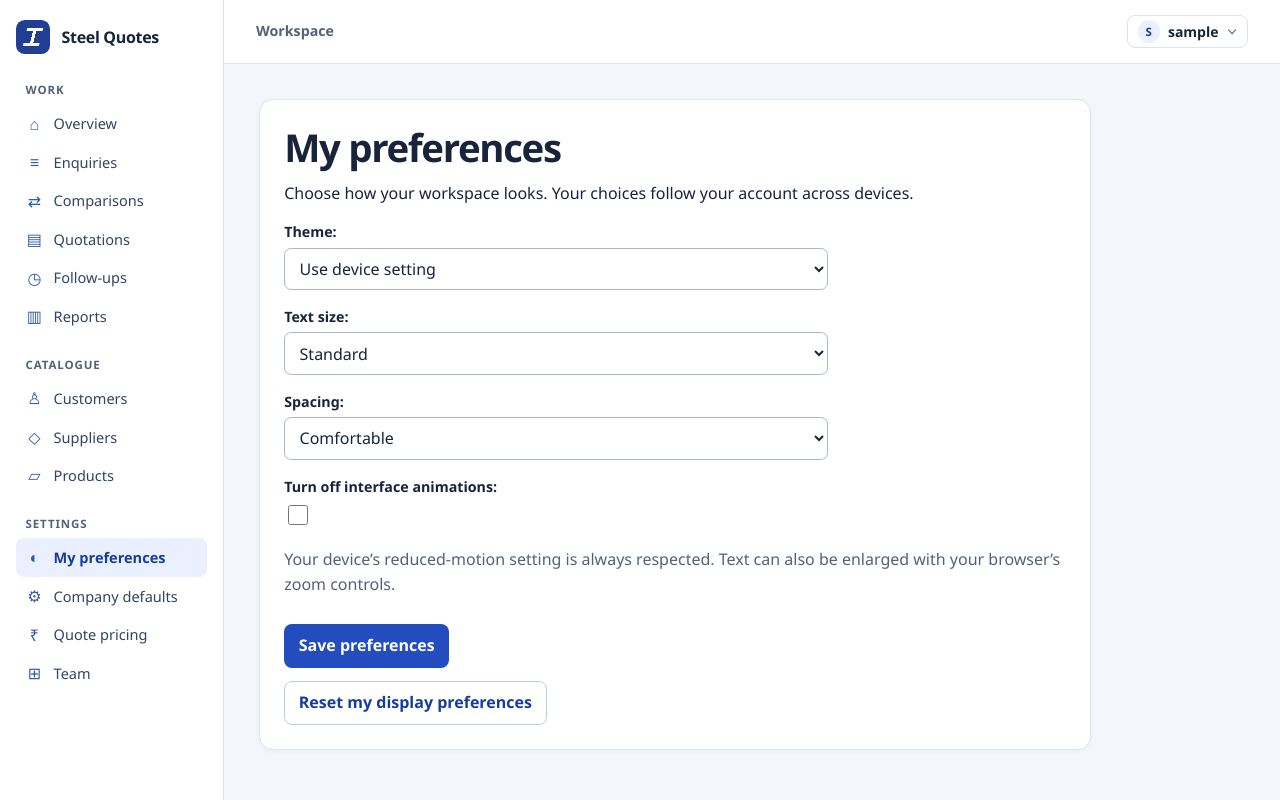
After one commit to rnvjn2126/b2bproject, a Django app: page /preferences/ in a window 1280 px wide. The commit adds this page. Run offline with Django 5.2, Linux system fonts and the light colour scheme; the visitor is signed in with stand-in values (Sample User, id 1).

Commit message:
Add personal display preferences and shared quotation defaults

```diff
--- /dev/null
+++ b/dashboard/context_processors.py
@@ -0,0 +1,13 @@
+from .accounts import business_account_for, can_manage_account
+from .models import UserPreferences
+
+
+def workspace_preferences(request):
+    if not request.user.is_authenticated:
+        return {}
+    account = business_account_for(request.user)
+    return {
+        "display_preferences": UserPreferences.objects.filter(user=request.user).first(),
+        "workspace_name": account.name if account else "Workspace",
+        "can_edit_company_defaults": can_manage_account(request.user, account),
+    }
--- a/dashboard/forms.py
+++ b/dashboard/forms.py
@@ -11,7 +11,7 @@ from decimal import Decimal, ROUND_HALF_UP
 
 from .models import (
     BusinessAccount, Customer, FollowUp, Product, Quote, QuotePricingSettings, RFQ, RFQLine,
-    Supplier, SupplierOffer, TeamInvitation, TeamMembership,
+    Supplier, SupplierOffer, TeamInvitation, TeamMembership, UserPreferences, QuotationDefaults,
 )
 
 
@@ -20,6 +20,19 @@ class StyledModelForm(forms.ModelForm):
         super().__init__(*args, **kwargs)
         for field in self.fields.values():
             field.widget.attrs["class"] = "field"
+
+
+class UserPreferencesForm(StyledModelForm):
+    class Meta:
+        model = UserPreferences
+        fields = ["theme", "text_size", "spacing", "reduce_motion"]
+
+
+class QuotationDefaultsForm(StyledModelForm):
+    class Meta:
+        model = QuotationDefaults
+        fields = ["validity_days", "payment_terms", "delivery_terms"]
+        widgets = {"payment_terms": forms.Textarea(attrs={"rows": 3}), "delivery_terms": forms.Textarea(attrs={"rows": 3})}
 
 
 class BusinessAccountForm(StyledModelForm):
@@ -283,9 +296,10 @@ class QuoteCreateForm(forms.Form):
     payment_terms = forms.CharField(required=False, label="Payment terms", widget=forms.Textarea(attrs={"rows": 2}))
     delivery_terms = forms.CharField(required=False, label="Delivery terms", widget=forms.Textarea(attrs={"rows": 2}))
 
-    def __init__(self, *args, owner, lines, pricing_settings, **kwargs):
+    def __init__(self, *args, owner, lines, pricing_settings, validity_days=7, **kwargs):
         super().__init__(*args, **kwargs)
         self.owner = owner
+        self.validity_days = validity_days
         self.lines = list(lines)
         self.pricing_settings = pricing_settings
         self.pricing_rows = []
@@ -328,7 +342,7 @@ class QuoteCreateForm(forms.Form):
     def clean(self):
         cleaned = super().clean()
         issue_date = cleaned.get("issue_date") or timezone.localdate()
-        valid_until = cleaned.get("valid_until") or issue_date + timedelta(days=7)
+        valid_until = cleaned.get("valid_until") or issue_date + timedelta(days=self.validity_days)
         cleaned["issue_date"] = issue_date
         cleaned["valid_until"] = valid_until
         cleaned["tax_rate_percent"] = cleaned.get("tax_rate_percent") or Decimal("0.00")
--- a/dashboard/static/dashboard/steel-quotes.css
+++ b/dashboard/static/dashboard/steel-quotes.css
@@ -264,3 +270,20 @@ form[aria-busy="true"] button[type=submit] { cursor: progress; opacity: .75; }
     to { transform: translate(-50%, -50%) scale(3); opacity: 0; }
   }
 }
+
+:root[data-text-size="large"] { font-size: 18px; }
+:root[data-text-size="larger"] { font-size: 20px; }
+:root[data-spacing="compact"] .card { padding: 1rem; }
+:root[data-spacing="compact"] :is(th, td, .row) { padding-block: .45rem; }
+:root[data-reduce-motion="true"] *, :root[data-reduce-motion="true"] *::after { animation: none !important; transition: none !important; }
+.settings-card { max-width: 52rem; }
+.preference-field { margin-block: 1rem; }
+.preference-field input[type="checkbox"] { width: 1.25rem; height: 1.25rem; }
+.workspace-label { overflow-wrap: anywhere; min-width: 0; }
+
+@media (max-width: 640px) {
+  .topbar { flex-wrap: wrap; }
+  .account-name { display: none; }
+  .topbar-start { min-width: 0; flex-wrap: wrap; }
+  .mobile-brand .brand { white-space: normal; }
+}
--- a/dashboard/urls.py
+++ b/dashboard/urls.py
@@ -5,6 +5,8 @@ from . import views
 app_name = "dashboard"
 urlpatterns = [
     path("", views.home, name="home"),
+    path("preferences/", views.preferences, name="preferences"),
+    path("company-defaults/", views.company_defaults, name="company_defaults"),
     path("team/", views.team_list, name="team_list"),
     path("team/activity/", views.activity_log, name="activity_log"),
     path("reports/", views.reports, name="reports"),
--- a/dashboard/views.py
+++ b/dashboard/views.py
@@ -20,7 +20,7 @@ from django.utils import timezone
 from django.views.decorators.http import require_http_methods, require_POST
 
 from .forms import (
-    BusinessAccountForm, CustomerForm, FollowUpForm, ProductCSVImportForm, ProductForm,
+    UserPreferencesForm, QuotationDefaultsForm, BusinessAccountForm, CustomerForm, FollowUpForm, ProductCSVImportForm, ProductForm,
     QuoteCreateForm, QuotePricingSettingsForm, QuoteStatusForm, RFQForm, RFQLineFormSet,
     RFQStatusForm, SupplierForm, SupplierOfferForm, TeamInvitationAcceptForm, TeamInvitationForm,
 )
@@ -29,7 +29,7 @@ from .accounts import (
 )
 from .models import (
     AuditEvent, BusinessAccount, Customer, FollowUp, Product, Quote, QuoteLine, QuotePricingSettings,
-    RFQ, RFQLine, Supplier, SupplierOffer, TeamInvitation, TeamMembership,
+    UserPreferences, QuotationDefaults, RFQ, RFQLine, Supplier, SupplierOffer, TeamInvitation, TeamMembership,
 )
 
 
@@ -37,6 +37,44 @@ def _safe_csv_cell(value):
     text = "" if value is None else str(value)
     # Spreadsheet programs may execute cells that begin with formula characters.
     return "'" + text if text.lstrip(" \t\r\n").startswith(("=", "+", "-", "@")) else text
+
+
+@login_required
+@require_http_methods(["GET", "POST"])
+def preferences(request):
+    # Resolve the identity from the session; never accept a posted user or account ID.
+    saved = UserPreferences.objects.filter(user=request.user).first()
+    form = UserPreferencesForm(instance=saved or UserPreferences(user=request.user))
+    if request.method == "POST":
+        if request.POST.get("action") == "reset":
+            UserPreferences.objects.filter(user=request.user).delete()
+            messages.success(request, "Your display preferences were reset.")
+            return redirect("dashboard:preferences")
+        form = UserPreferencesForm(request.POST, instance=saved or UserPreferences(user=request.user))
+        if form.is_valid():
+            UserPreferences.objects.update_or_create(user=request.user, defaults=form.cleaned_data)
+            messages.success(request, "Your display preferences were saved.")
+            return redirect("dashboard:preferences")
+    return render(request, "dashboard/preferences.html", {"form": form})
+
+
+@login_required
+@require_http_methods(["GET", "POST"])
+def company_defaults(request):
+    account = business_account_for(request.user, create=True)
+    if not can_manage_account(request.user, account):
+        raise PermissionDenied("Only the owner or a manager can change company defaults.")
+    saved = QuotationDefaults.objects.filter(account=account).first()
+    form = QuotationDefaultsForm(request.POST if request.method == "POST" else None,
+                                instance=saved or QuotationDefaults(account=account))
+    if request.method == "POST" and form.is_valid():
+        with transaction.atomic():
+            QuotationDefaults.objects.update_or_create(account=account, defaults=form.cleaned_data)
+            AuditEvent.objects.create(owner=account.owner, actor=request.user,
+                                      action=AuditEvent.Action.DEFAULTS_UPDATED, object_type="workspace", object_id=str(account.pk))
+        messages.success(request, "Company quotation defaults were saved.")
+        return redirect("dashboard:company_defaults")
+    return render(request, "dashboard/company_defaults.html", {"form": form, "account": account})
 
 
 @login_required
@@ -699,6 +737,7 @@ def _quote_create_page(request, rfq, source_quote=None):
         Q(product__isnull=True) | Q(product__owner=owner),
     ).select_related("product"))
     has_foreign_product_line = len(lines) != all_lines.count()
+    defaults = None
     if source_quote:
         pricing_settings = source_quote
         initial = {
@@ -711,10 +750,13 @@ def _quote_create_page(request, rfq, source_quote=None):
     else:
         pricing_settings, _ = QuotePricingSettings.objects.get_or_create(owner=owner)
         today = timezone.localdate()
+        defaults = QuotationDefaults.objects.filter(account__owner=owner).first()
         initial = {
             "issue_date": today,
-            "valid_until": today + timedelta(days=7),
+            "valid_until": today + timedelta(days=defaults.validity_days if defaults else 7),
             "tax_rate_percent": 0,
+            "payment_terms": defaults.payment_terms if defaults else "",
+            "delivery_terms": defaults.delivery_terms if defaults else "",
         }
     prior_lines = {
         line.rfq_line_id: line for line in source_quote.lines.select_related("supplier_offer")
@@ -727,6 +769,7 @@ def _quote_create_page(request, rfq, source_quote=None):
     form = QuoteCreateForm(
         request.POST or None, owner=owner, lines=lines,
         pricing_settings=pricing_settings, initial=initial,
+        validity_days=defaults.validity_days if defaults else 7,
     )
     line_rows = []
     for line in lines:
--- a/steel_quotes/settings.py
+++ b/steel_quotes/settings.py
@@ -80,6 +80,7 @@ TEMPLATES = [{
         "django.template.context_processors.request",
         "django.contrib.auth.context_processors.auth",
         "django.contrib.messages.context_processors.messages",
+        "dashboard.context_processors.workspace_preferences",
     ]},
 }]
 WSGI_APPLICATION = "steel_quotes.wsgi.application"
--- a/templates/base.html
+++ b/templates/base.html
@@ -1,6 +1,6 @@
 {% load static %}
 <!doctype html>
-<html lang="en">
+<html lang="en" data-theme="{{ display_preferences.theme|default:'system' }}" data-text-size="{{ display_preferences.text_size|default:'standard' }}" data-spacing="{{ display_preferences.spacing|default:'roomy' }}" data-reduce-motion="{{ display_preferences.reduce_motion|yesno:'true,false' }}">
 <head>
   <meta charset="utf-8">
   <meta name="viewport" content="width=device-width, initial-scale=1">
@@ -22,7 +22,7 @@
           {% include "dashboard/navigation.html" %}
         </details>
         <div class="mobile-brand">{% include "dashboard/brand.html" %}</div>
-        <span class="workspace-label">Workspace</span>
+        <span class="workspace-label">{{ workspace_name }}</span>
       </div>
       <details class="account-menu">
         <summary>
@@ -30,6 +30,7 @@
           <span class="account-name">{{ request.user.get_username }}</span>
         </summary>
         <div class="account-panel">
+          <a href="{% url 'dashboard:preferences' %}">My preferences</a>
           <a href="{% url 'password_change' %}">Change password</a>
           <form method="post" action="{% url 'logout' %}">
             {% csrf_token %}
--- a/templates/dashboard/navigation.html
+++ b/templates/dashboard/navigation.html
@@ -16,6 +16,8 @@
   </div>
   <div class="nav-group">
     <p class="nav-label">Settings</p>
+    {% include "dashboard/nav_link.html" with route="dashboard:preferences" label="My preferences" icon="◐" %}
+    {% if can_edit_company_defaults %}{% include "dashboard/nav_link.html" with route="dashboard:company_defaults" label="Company defaults" icon="⚙" %}{% endif %}
     {% include "dashboard/nav_link.html" with route="dashboard:quote_pricing_settings" label="Quote pricing" icon="₹" %}
     {% include "dashboard/nav_link.html" with route="dashboard:team_list" label="Team" icon="⊞" %}
   </div>
--- /dev/null
+++ b/templates/dashboard/preferences.html
@@ -0,0 +1,22 @@
+{% extends "base.html" %}
+{% block title %}My preferences · Steel Quotes{% endblock %}
+{% block content %}
+<section class="card settings-card">
+  <h1>My preferences</h1>
+  <p>Choose how your workspace looks. Your choices follow your account across devices.</p>
+  <form method="post">{% csrf_token %}
+    {{ form.non_field_errors }}
+    {% for field in form %}
+      <div class="preference-field">{{ field.label_tag }}{{ field }}
+        {% if field.help_text %}<p class="muted">{{ field.help_text }}</p>{% endif %}
+        {{ field.errors }}
+      </div>
+    {% endfor %}
+    <p class="muted">Your device’s reduced-motion setting is always respected. Text can also be enlarged with your browser’s zoom controls.</p>
+    <button type="submit">Save preferences</button>
+  </form>
+  <form method="post">{% csrf_token %}<input type="hidden" name="action" value="reset">
+    <button class="button-secondary" type="submit">Reset my display preferences</button>
+  </form>
+</section>
+{% endblock %}
```
Also changed, not shown: other parts of dashboard/static/dashboard/steel-quotes.css (+20 -14 lines), dashboard/models.py (+16 -0 lines), dashboard/test_preferences.py (added, +70 -0 lines), docs/ASSUMPTIONS_AND_QUESTIONS.md (+7 -0 lines), templates/dashboard/company_defaults.html (added, +16 -0 lines), dashboard/migrations/0011_quotationdefaults_userpreferences.py (added), dashboard/migrations/0012_alter_auditevent_action.py (added).
